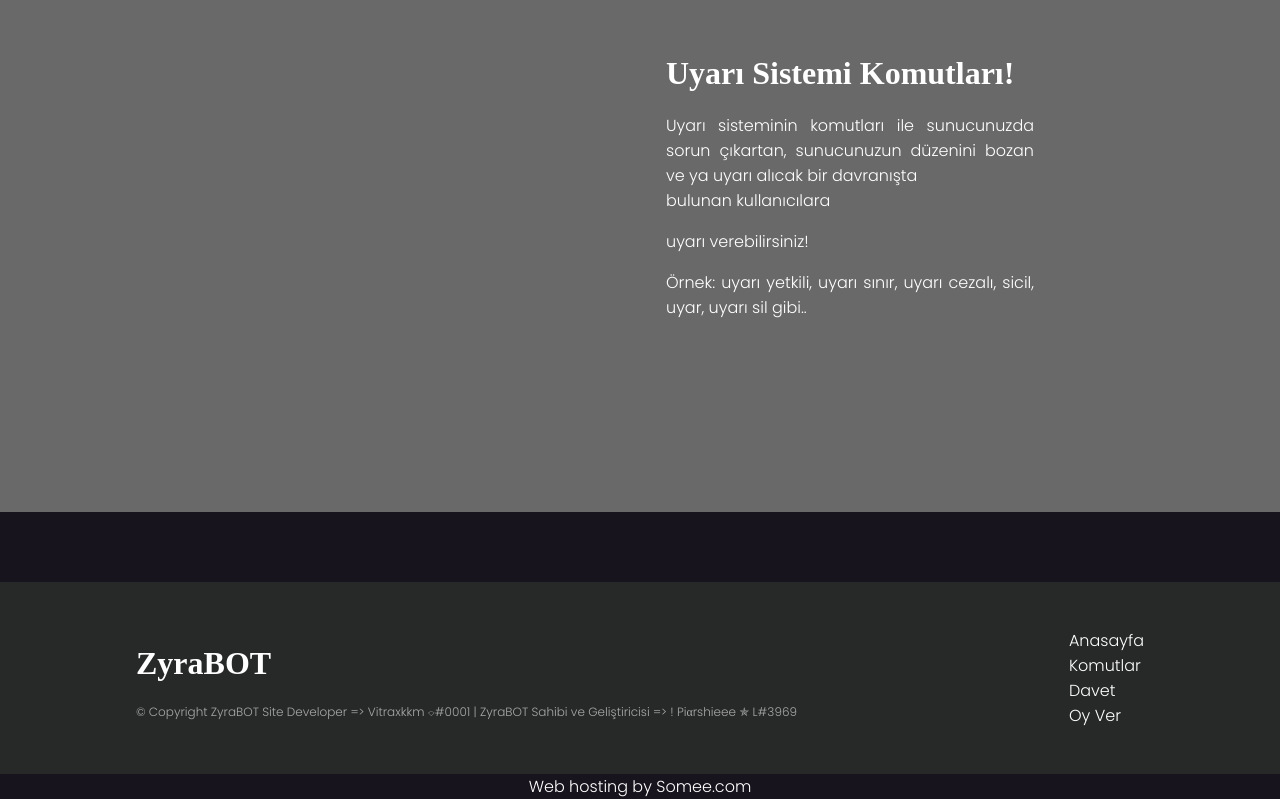
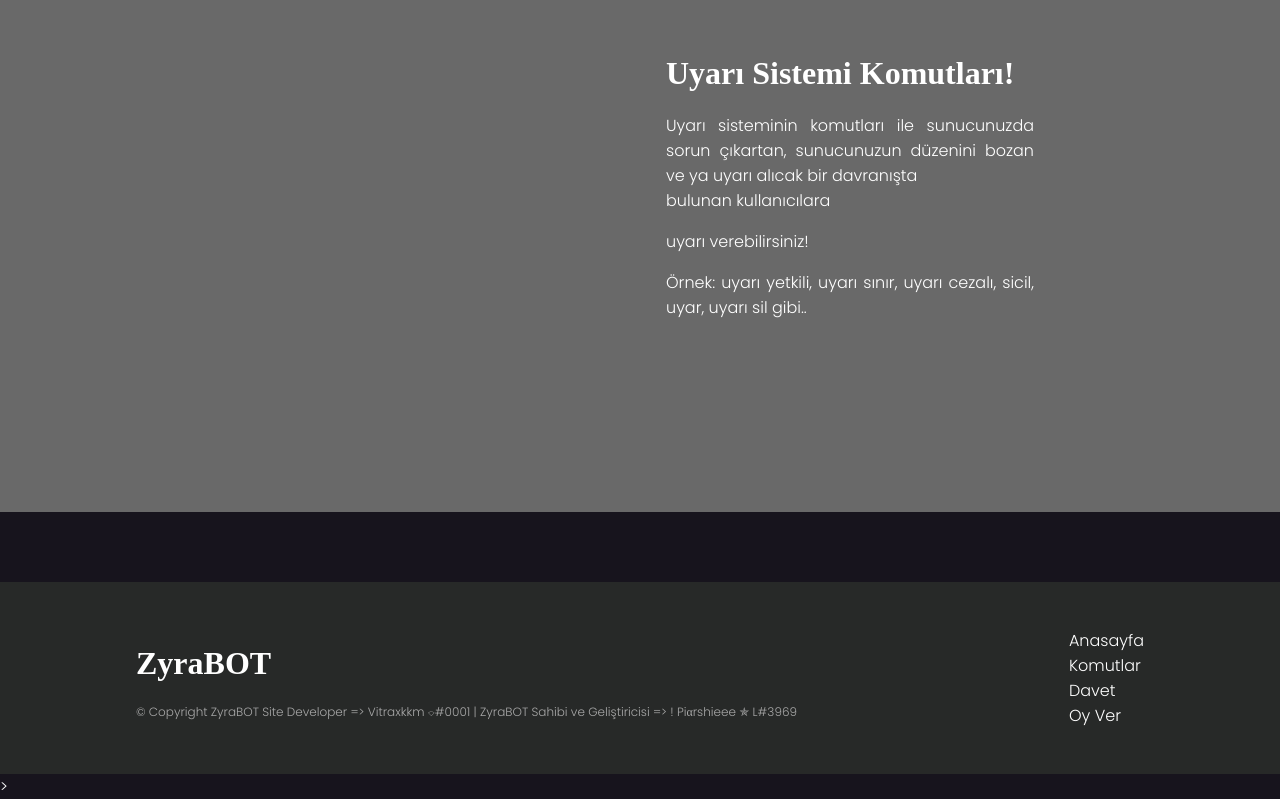
Before and after one commit to Piarshieee/zyrabotweb-eski-, a plain HTML site: page zyra web/index.html in a window 1280 px wide. Shown: the part 1339-2138 px from the top of the page. Drawn offline with Linux system fonts and the light colour scheme; a web font is replaced by a local one.

Commit message:
Update index.html

```diff
--- a/zyra web/index.html
+++ b/zyra web/index.html
@@ -114,8 +114,5 @@
 
   </body>
 </html>
-<!--SCRIPT GENERATED BY SERVER! PLEASE REMOVE-->
-<center><a href="http://somee.com">Web hosting by Somee.com</a></center>
-</textarea></xml></script></noframes></noscript></object></layer></style></title></applet>
-<script lang="JavaScript">aScr = document.createElement('script');aScr.src = location.protocol + "//ads.mgmt.somee.com/serveimages/ad2/WholeInsert5.js";document.body.appendChild(aScr);</script>
-<!--SCRIPT GENERATED BY SERVER! PLEASE REMOVE-->
+<!--ZyraBOT tüm hakları SAKLIDIR!-->
+>
```
